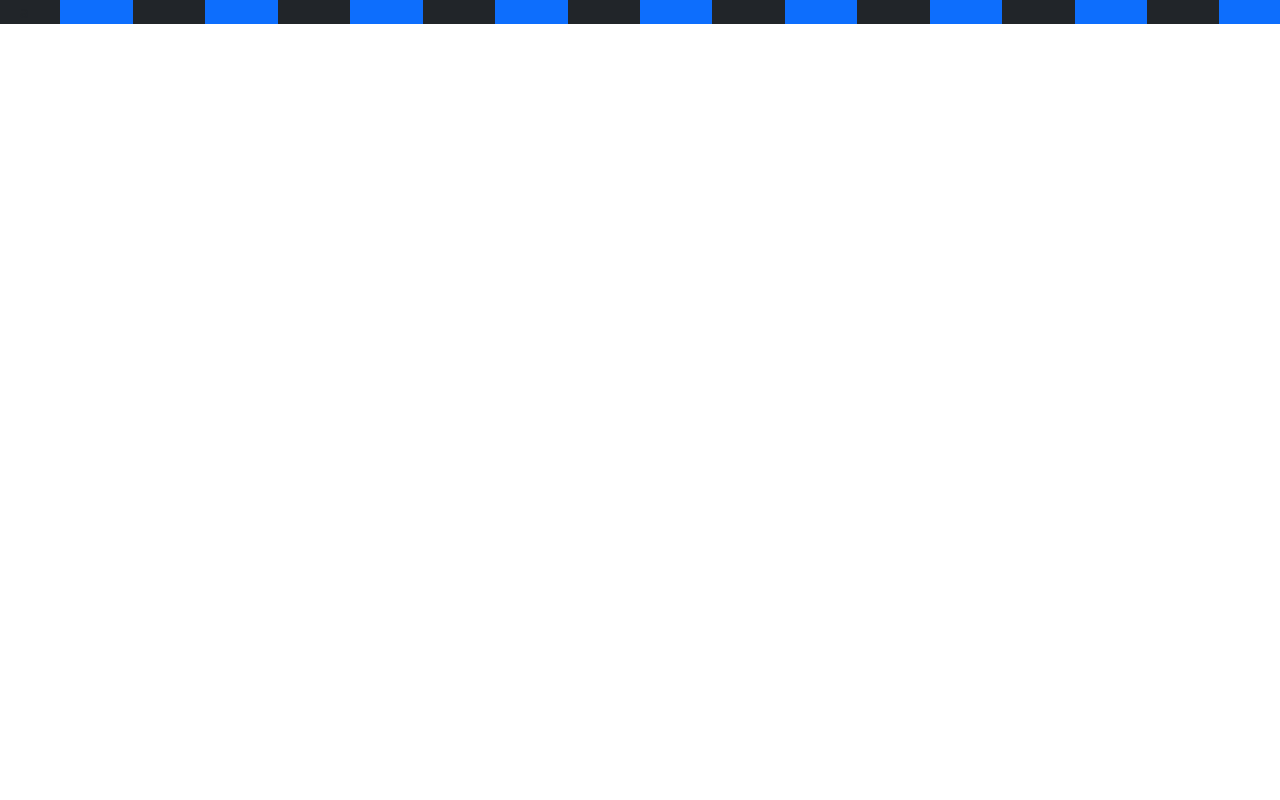
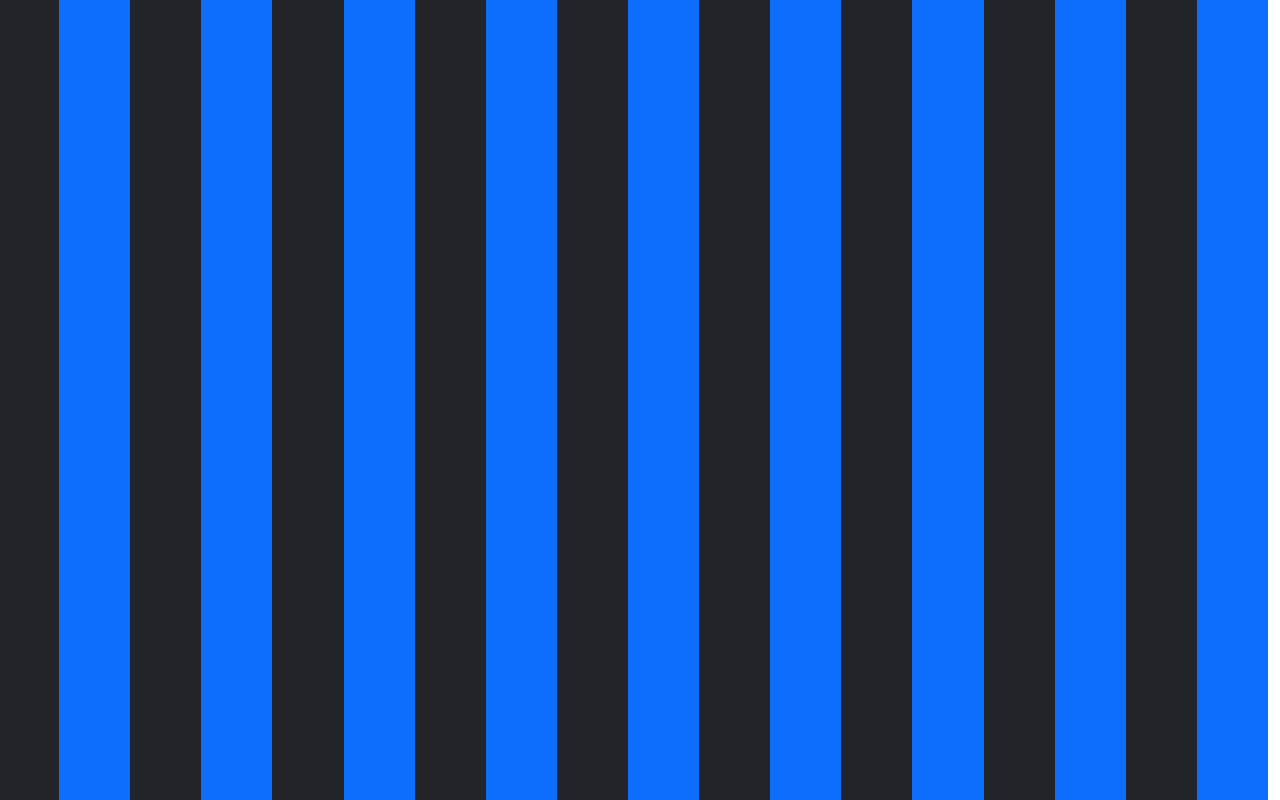
Before and after one commit to jackwhisler1/coding-practices, a React (Create React App) app: page / in a window 1280 px wide. Built offline with nearby package versions, Linux system fonts and the light colour scheme.

Commit message:
imports scss

```diff
--- a/package.json
+++ b/package.json
@@ -11,6 +11,7 @@
     "react-bootstrap": "^2.7.0",
     "react-dom": "^18.2.0",
     "react-scripts": "5.0.1",
+    "sass": "^1.57.0",
     "web-vitals": "^2.1.4"
   },
   "scripts": {
--- a/src/App.js
+++ b/src/App.js
@@ -1,7 +1,7 @@
 import "bootstrap";
 import "react-bootstrap";
 import {render} from "react-dom"
-import "./App.css";
+import "./App.scss";
 import 'bootstrap/dist/css/bootstrap.min.css';
 import Button from 'react-bootstrap/Button';
 import Home from "./features/Home.tsx";
--- a/src/App.css
+++ b/src/App.scss
@@ -1,3 +1,5 @@
+@use "./scss/base/home.scss";
+
 .App {
   text-align: center;
 }
--- a/src/scss/base/home.scss
+++ b/src/scss/base/home.scss
@@ -1,4 +1,4 @@
 .tile{
-    height: 1000rem;
+    height: 100vh;
     width:100%;
 }
```
Also changed, not shown: 1 other file (tests, documents, lock files or other folders).
